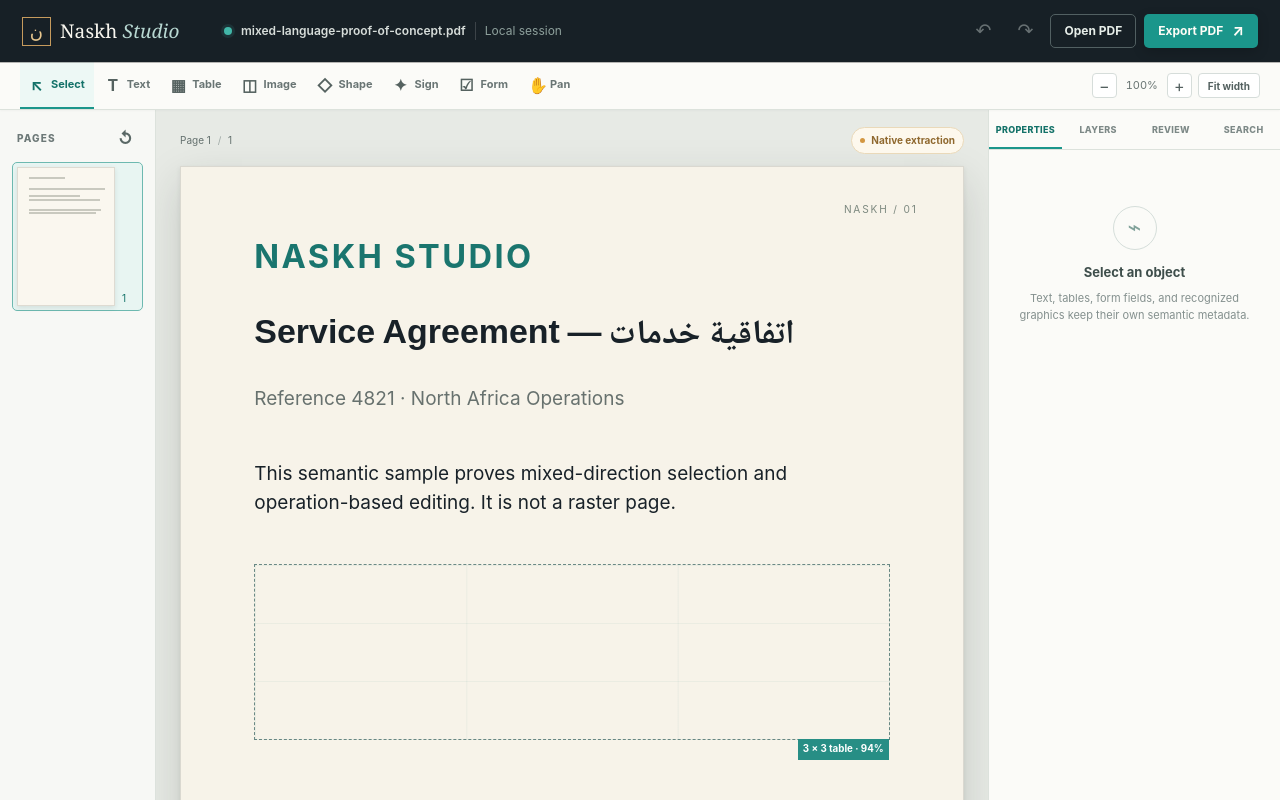
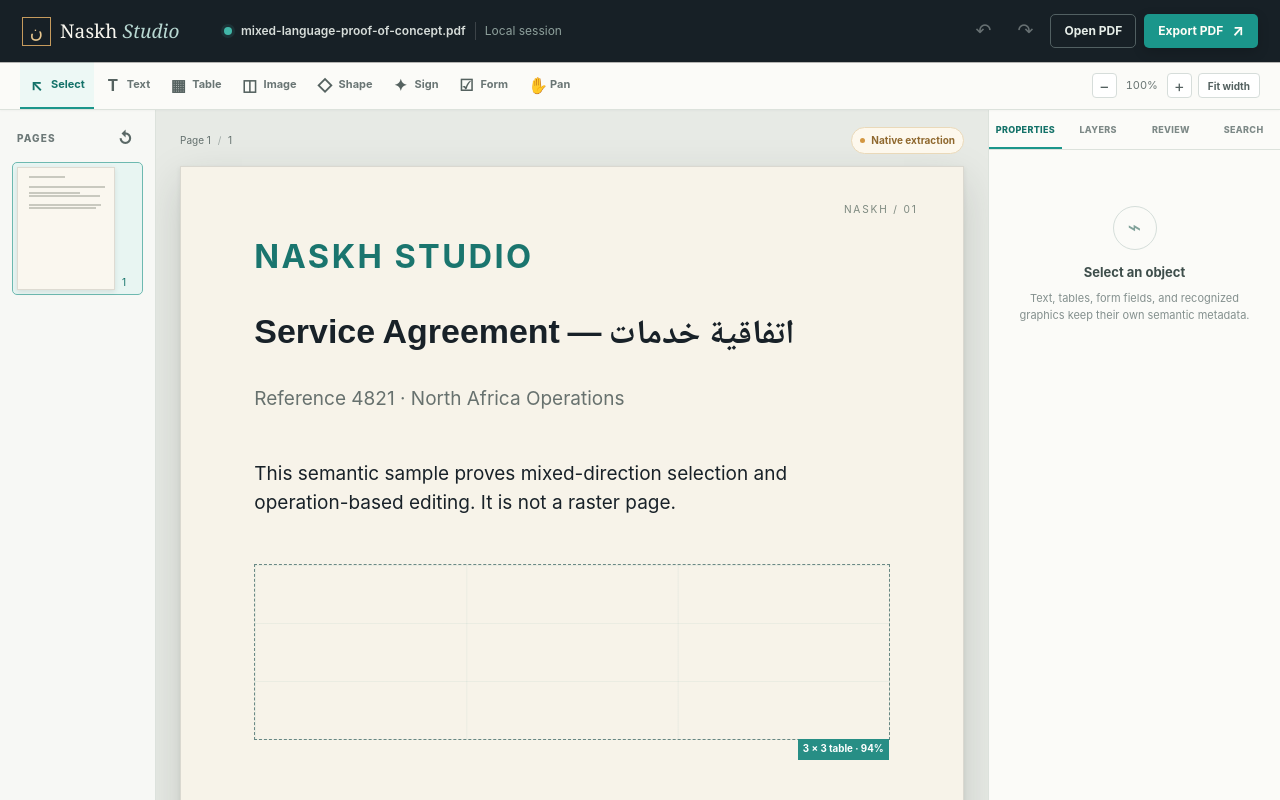
Before and after one commit to AnasSarkiz/pdf-editor, a Next.js app: page / in a window 1280 px wide. Shown: the top 800 px of the page. Built offline with nearby package versions, Linux system fonts and the light colour scheme.

Commit message:
Preserve PDF page orientation in editor

```diff
--- a/app/globals.css
+++ b/app/globals.css
@@ -60,11 +60,12 @@
 .thumbnail { display: grid; grid-template-columns: 1fr 16px; gap: 7px; align-items: end; padding: 4px; border: 1px solid transparent; border-radius: 5px; background: transparent; color: #87918f; font-size: 10px; text-align: left; }
 .thumbnail:hover { background: #edf1ed; }
 .thumbnail.is-current { border-color: #6db9b0; background: #e8f5f2; color: var(--teal-dark); }
-.thumbnail-paper { position: relative; aspect-ratio: 1 / 1.414; overflow: hidden; border: 1px solid #dedbd2; background: #faf7ef center / cover no-repeat; box-shadow: 0 2px 5px rgba(31,39,35,.1); }
+.thumbnail-paper { position: relative; overflow: hidden; border: 1px solid #dedbd2; background: #faf7ef center / cover no-repeat; box-shadow: 0 2px 5px rgba(31,39,35,.1); }
 .thumbnail-paper::before, .thumbnail-paper::after, .thumbnail-paper i { content: ""; position: absolute; left: 11%; height: 2px; background: #b8b8ad; opacity: .72; }
 .thumbnail-paper::before { top: 20%; width: 54%; }
 .thumbnail-paper::after { top: 32%; width: 70%; }
 .thumbnail-paper i { display: block; left: 11%; }
+.thumbnail-paper.has-background::before, .thumbnail-paper.has-background::after, .thumbnail-paper.has-background i { display: none; }
 .add-page { margin-top: 15px; padding: 9px 4px; border: 1px dashed #b9c5c0; border-radius: 5px; color: #657270; background: transparent; font-size: 10px; font-weight: 750; }
 .add-page:hover { border-color: var(--teal); color: var(--teal-dark); }
 
@@ -76,7 +77,7 @@
 .analysis-chip.needs-review { color: #8f682e; border-color: #ead9b9; background: #fdf8ed; }
 .analysis-chip.needs-review > span { background: #d39742; }
 .paper-wrap { min-width: 560px; max-width: 792px; margin: 0 auto; transition: width .2s ease; }
-.paper { position: relative; width: 100%; aspect-ratio: 4 / 5; container-type: inline-size; overflow: hidden; border: 1px solid #dad8d0; background: var(--paper); box-shadow: 0 16px 40px rgba(35,43,38,.17), 0 2px 5px rgba(35,43,38,.08); }
+.paper { position: relative; width: 100%; container-type: inline-size; overflow: hidden; border: 1px solid #dad8d0; background: var(--paper); box-shadow: 0 16px 40px rgba(35,43,38,.17), 0 2px 5px rgba(35,43,38,.08); }
 .paper.has-background { background-position: top center; background-size: 100% 100%; background-repeat: no-repeat; }
 .demo-folio { position: absolute; top: 3.6%; right: 5.8%; color: #7c887f; font-size: 1.3cqw; letter-spacing: .18em; }
 .semantic-object { position: absolute; margin: 0; padding: 0; border: 0; outline: 0; background: transparent; }
--- a/app/page.tsx
+++ b/app/page.tsx
@@ -1,6 +1,6 @@
 "use client";
 
-import { ChangeEvent, KeyboardEvent as ReactKeyboardEvent, useEffect, useMemo, useRef, useState } from "react";
+import { ChangeEvent, CSSProperties, KeyboardEvent as ReactKeyboardEvent, useEffect, useMemo, useRef, useState } from "react";
 import { downloadPdf, exportPdf, getExportReadiness } from "./lib/export-engine";
 import type { EditableDocument, EditOperation, PageObject, TextBlock, TextDirection, TextStyle } from "./lib/document-model";
 import { createDemoDocument, defaultTextStyle, detectTextMeta, identityMatrix, stableId } from "./lib/document-model";
@@ -294,7 +294,13 @@
           <div className="thumbnails">
             {documentModel.pages.map((entry, index) => (
               <button className={`thumbnail ${index === currentPageIndex ? "is-current" : ""}`} key={entry.id} onClick={() => { setCurrentPageIndex(index); setSelectedId(null); }}>
-                <div className="thumbnail-paper" style={entry.background ? { backgroundImage: `url(${entry.background})` } : undefined}>
+                <div
+                  className={`thumbnail-paper ${entry.background ? "has-background" : ""}`}
+                  style={{
+                    aspectRatio: `${entry.width} / ${entry.height}`,
+                    ...(entry.background ? { backgroundImage: `url(${entry.background})` } : {}),
+                  }}
+                >
                   {!entry.background && entry.objects.filter((object) => object.type === "text").slice(0, 4).map((object) => <i key={object.id} style={{ top: `${(object.bbox.y / entry.height) * 100}%`, width: `${Math.min(80, (object.bbox.width / entry.width) * 100)}%` }} />)}
                 </div>
                 <span>{entry.number}</span>
@@ -310,7 +316,13 @@
             <div className={`analysis-chip ${page.analysisStatus === "needs-review" ? "needs-review" : ""}`}><span /> {page.sourceKind === "scan" ? "OCR review" : page.sourceKind === "hybrid" ? "Hybrid analysis" : "Native extraction"}</div>
           </div>
           <div className="paper-wrap" style={{ width: `${zoom}%` }}>
-            <div className={`paper ${page.background ? "has-background" : ""}`} style={page.background ? { backgroundImage: `url(${page.background})` } : undefined}>
+            <div
+              className={`paper ${page.background ? "has-background" : ""}`}
+              style={{
+                aspectRatio: `${page.width} / ${page.height}`,
+                ...(page.background ? { backgroundImage: `url(${page.background})` } : {}),
+              } as CSSProperties}
+            >
               {!page.background && <div className="demo-folio">NASKH / 01</div>}
               {page.objects.map((object) => (
                 <SemanticObject
```
